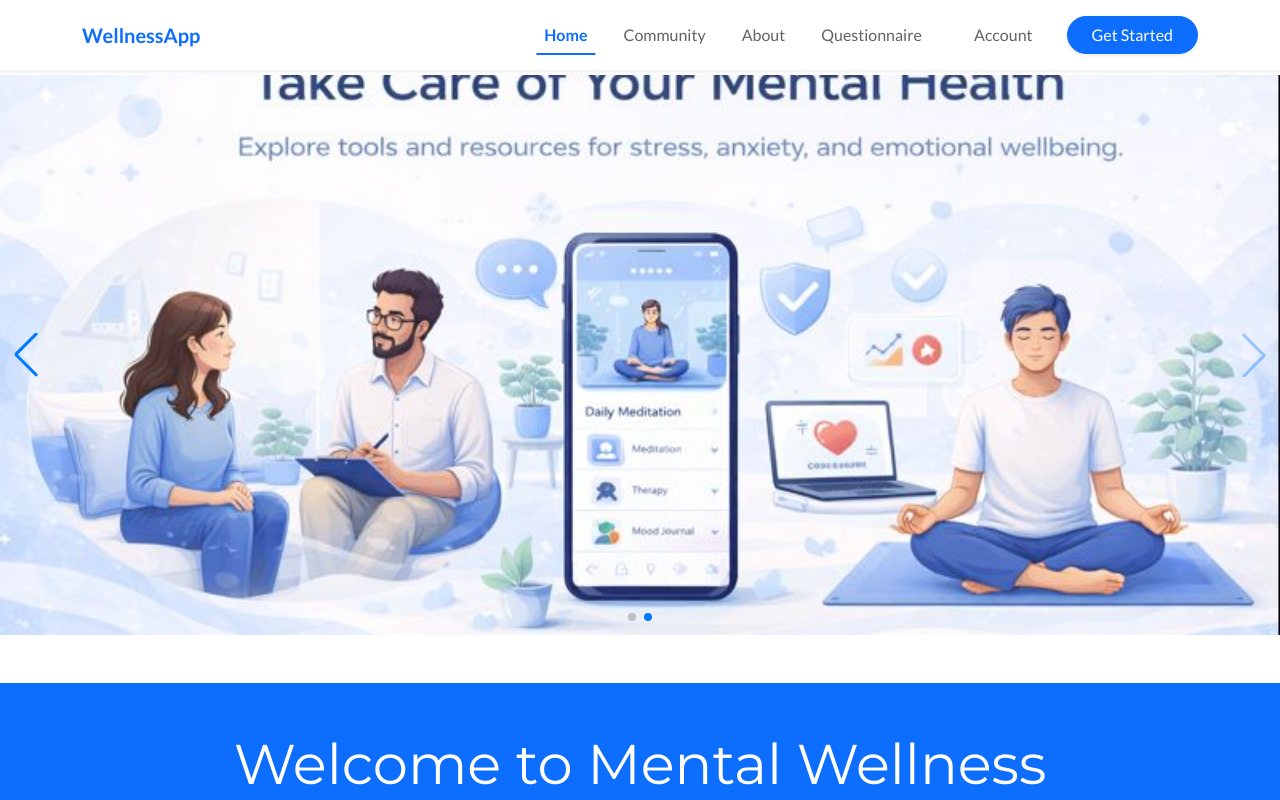
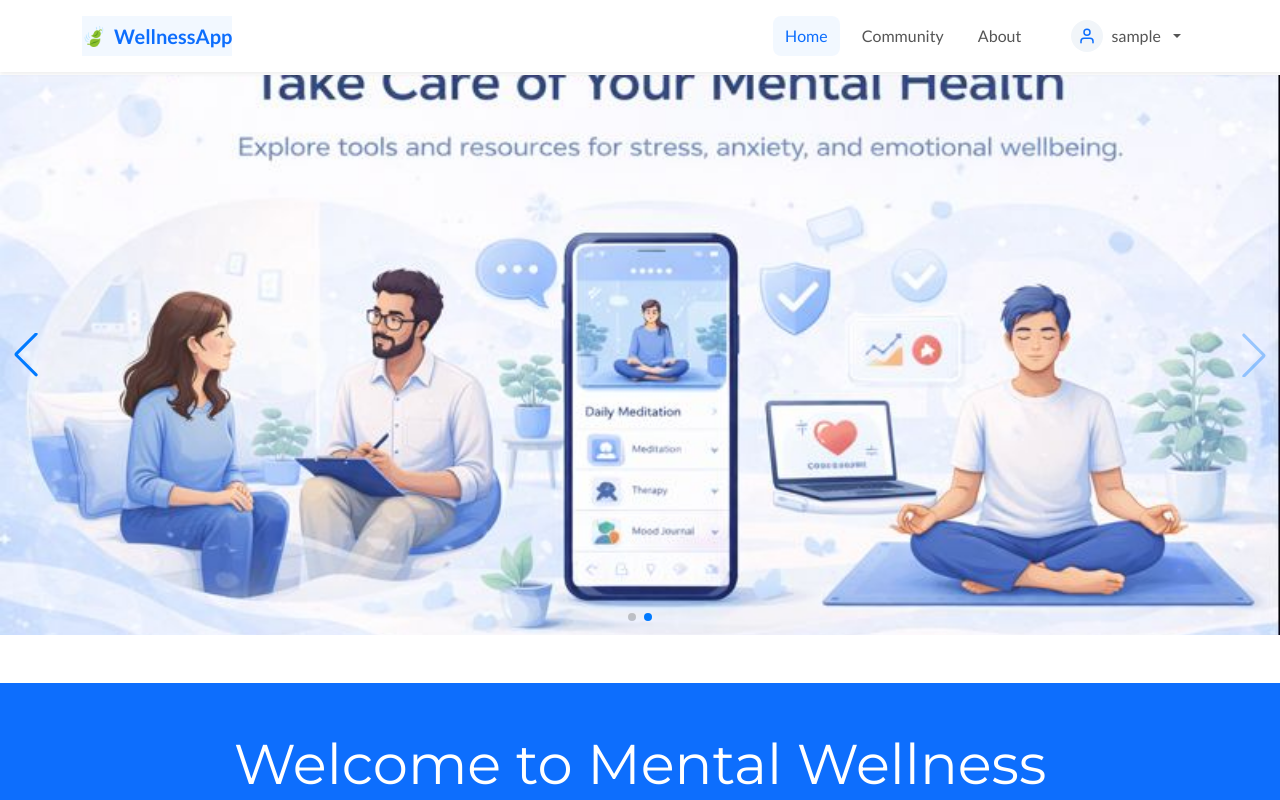
Before and after one commit to Raxxit/Wellness-app, a Vue app: page / in a window 1280 px wide. Shown: the top 800 px of the page. Built offline with nearby package versions, Linux system fonts and the light colour scheme; sample sign-in values are in the browser's storage.

Commit message:
added resources and login and profile page to this version

```diff
--- a/src/components/AppNavbar.vue
+++ b/src/components/AppNavbar.vue
@@ -1,63 +1,154 @@
 <script setup>
-import { ref } from 'vue';
-import { RouterLink } from 'vue-router';
+import { ref, onMounted, watch } from 'vue';
+import { RouterLink, useRouter, useRoute } from 'vue-router';
+
+const router = useRouter();
+const route = useRoute();
 
 const isNavOpen = ref(false);
+const isLoggedIn = ref(false);
+const userName = ref('');
+
+const checkAuthStatus = () => {
+  const token = localStorage.getItem('token');
+  const user = localStorage.getItem('user');
+
+  isLoggedIn.value = !!token;
+
+  if (user && isLoggedIn.value) {
+    try {
+      const parsedUser = JSON.parse(user);
+
+      userName.value = parsedUser.username || 'User';
+    } catch (e) {
+      userName.value = 'User';
+    }
+  }
+};
+
+const handleLogout = () => {
+  localStorage.removeItem('token');
+  localStorage.removeItem('user');
+  isLoggedIn.value = false;
+  userName.value = '';
+  router.push('/login');
+};
+
+onMounted(() => {
+  checkAuthStatus();
+});
+
+watch(() => route.fullPath, () => {
+  checkAuthStatus();
+  isNavOpen.value = false;
+});
 </script>
 
 <template>
   <nav class="navbar navbar-expand-lg fixed-top bg-white shadow-sm">
     <div class="container">
 
-      <RouterLink class="navbar-brand fw-bold" to="/">
+      <RouterLink class="navbar-brand fw-bold d-flex align-items-center" to="/">
+        <span class="brand-icon me-2">🍃</span>
         Wellness<span class="text-primary">App</span>
       </RouterLink>
 
-      <button class="navbar-toggler border-0" type="button" data-bs-toggle="collapse" data-bs-target="#mainNav"
-        aria-controls="mainNav" aria-expanded="false" aria-label="Toggle navigation" @click="isNavOpen = !isNavOpen">
+      <button class="navbar-toggler border-0 p-0" type="button" @click="isNavOpen = !isNavOpen" aria-controls="mainNav"
+        :aria-expanded="isNavOpen" aria-label="Toggle navigation">
         <span class="navbar-toggler-icon"></span>
       </button>
 
-      <div class="collapse navbar-collapse" id="mainNav">
+      <div class="collapse navbar-collapse" :class="{ 'show': isNavOpen }" id="mainNav">
         <ul class="navbar-nav ms-auto align-items-center">
 
-          <li class="nav-item" v-for="item in ['Home', 'Community', 'About', 'Questionnaire']" :key="item">
+          <li class="nav-item" v-for="item in ['Home', 'Community', 'About']" :key="item">
             <RouterLink class="nav-link custom-link" :to="item === 'Home' ? '/' : `/${item.toLowerCase()}`">
               {{ item }}
             </RouterLink>
           </li>
 
           <li class="nav-item dropdown ms-lg-3">
-            <a class="btn nav-link custom-link" href="#" role="button" data-bs-toggle="dropdown" aria-expanded="false">
-              Account
+            <a class="nav-link custom-link dropdown-toggle d-flex align-items-center gap-2" href="#" role="button"
+              data-bs-toggle="dropdown" aria-expanded="false">
+
+              <div class="user-avatar-bg">
+                <svg xmlns="http://www.w3.org/2000/svg" width="18" height="18" viewBox="0 0 24 24" fill="none"
+                  stroke="currentColor" stroke-width="2" stroke-linecap="round" stroke-linejoin="round">
+                  <path d="M20 21v-2a4 4 0 0 0-4-4H8a4 4 0 0 0-4 4v2"></path>
+                  <circle cx="12" cy="7" r="4"></circle>
+                </svg>
+              </div>
+
+              <span class="fw-medium">{{ isLoggedIn ? userName : 'Account' }}</span>
             </a>
-            <ul class="dropdown-menu dropdown-menu-end shadow border-0 mt-2">
+
+            <ul class="dropdown-menu dropdown-menu-end shadow-lg border-0 mt-3 p-2 rounded-3 animate-slide">
+
+              <template v-if="!isLoggedIn">
                 <li>
-                <RouterLink class="dropdown-item" to="/login">Login</RouterLink>
+                  <RouterLink class="dropdown-item rounded-2" to="/login">Login</RouterLink>
                 </li>
                 <li>
-                <RouterLink class="dropdown-item" to="/register">Register</RouterLink>
+                  <RouterLink class="dropdown-item rounded-2" to="/register">Register</RouterLink>
                 </li>
+              </template>
 
+              <template v-else>
                 <li>
-                <RouterLink class="dropdown-item" to="/resources">Resources</RouterLink>
-              </li>
-
-
-              <li>
-                <hr class="dropdown-divider">
+                  <div class="px-3 py-2 text-muted small text-uppercase fw-bold">Menu</div>
                 </li>
                 <li>
-                <RouterLink class="dropdown-item" to="/profile">Profile</RouterLink>
+                  <RouterLink class="dropdown-item rounded-2 d-flex align-items-center gap-2" to="/profile">
+                    <svg width="16" height="16" viewBox="0 0 24 24" fill="none" stroke="currentColor" stroke-width="2">
+                      <path d="M20 21v-2a4 4 0 0 0-4-4H8a4 4 0 0 0-4 4v2"></path>
+                      <circle cx="12" cy="7" r="4"></circle>
+                    </svg>
+                    My Profile
+                  </RouterLink>
                 </li>
                 <li>
-                <RouterLink class="dropdown-item" to="/report">Report</RouterLink>
+                  <RouterLink class="dropdown-item rounded-2 d-flex align-items-center gap-2" to="/report">
+                    <svg width="16" height="16" viewBox="0 0 24 24" fill="none" stroke="currentColor" stroke-width="2">
+                      <path d="M14 2H6a2 2 0 0 0-2 2v16a2 2 0 0 0 2 2h12a2 2 0 0 0 2-2V8z"></path>
+                      <polyline points="14 2 14 8 20 8"></polyline>
+                      <line x1="16" y1="13" x2="8" y2="13"></line>
+                      <line x1="16" y1="17" x2="8" y2="17"></line>
+                      <polyline points="10 9 9 9 8 9"></polyline>
+                    </svg>
+                    My Reports
+                  </RouterLink>
                 </li>
+                <li>
+                  <RouterLink class="dropdown-item rounded-2 d-flex align-items-center gap-2" to="/questionnaire">
+                    <svg width="16" height="16" viewBox="0 0 24 24" fill="none" stroke="currentColor" stroke-width="2"
+                      stroke-linecap="round" stroke-linejoin="round">
+                      <polygon
+                        points="12 2 15.09 8.26 22 9.27 17 14.14 18.18 21.02 12 17.77 5.82 21.02 7 14.14 2 9.27 8.91 8.26 12 2">
+                      </polygon>
+                    </svg>
+                    Questionnaire
+                  </RouterLink>
+                </li>
+                <li>
+                  <hr class="dropdown-divider my-2">
+                </li>
+                <li>
+                  <button class="dropdown-item rounded-2 text-danger d-flex align-items-center gap-2"
+                    @click="handleLogout">
+                    <svg width="16" height="16" viewBox="0 0 24 24" fill="none" stroke="currentColor" stroke-width="2">
+                      <path d="M9 21H5a2 2 0 0 1-2-2V5a2 2 0 0 1 2-2h4"></path>
+                      <polyline points="16 17 21 12 16 7"></polyline>
+                      <line x1="21" y1="12" x2="9" y2="12"></line>
+                    </svg>
+                    Logout
+                  </button>
+                </li>
+              </template>
             </ul>
           </li>
 
-          <li class="nav-item ms-lg-3 mt-3 mt-lg-0">
-            <RouterLink to="/register" class="btn btn-primary px-4 rounded-pill shadow-sm">
+          <li class="nav-item ms-lg-3 mt-3 mt-lg-0" v-if="!isLoggedIn">
+            <RouterLink to="/register" class="btn btn-primary px-4 py-2 rounded-pill shadow-sm fw-semibold">
               Get Started
             </RouterLink>
           </li>
@@ -69,86 +160,113 @@ const isNavOpen = ref(false);
 </template>
 
 <style scoped>
-/* --- 1. NAVBAR BASE STYLES --- */
 .navbar {
-  padding-top: 15px;
-  padding-bottom: 15px;
+  padding: 12px 0;
+  transition: all 0.3s ease;
 }
 
-/* --- 2. LINK ANIMATIONS --- */
+.brand-icon {
+  font-size: 1.2rem;
+}
+
+/* Custom Link Styling */
 .custom-link {
   font-weight: 500;
-  color: #636262;
-  margin: 0 10px;
+  color: #555;
+  margin: 0 5px;
+  padding: 8px 12px !important;
+  border-radius: 8px;
+  transition: all 0.2s ease;
   position: relative;
-  transition: color 0.3s ease;
 }
 
-.custom-link::after {
-  content: '';
-  position: absolute;
-  width: 0;
-  height: 2px;
-  bottom: 0;
-  left: 50%;
-  background-color: #0d6efd;
-  transition: all 0.3s ease-in-out;
-  transform: translateX(-50%);
+.custom-link:hover,
+.router-link-active {
+  color: #0d6efd;
+  background-color: rgba(13, 110, 253, 0.05);
 }
 
-.custom-link:hover {
+/* User Avatar Styling */
+.user-avatar-bg {
+  width: 32px;
+  height: 32px;
+  background-color: #f1f5f9;
+  border-radius: 50%;
+  display: flex;
+  align-items: center;
+  justify-content: center;
   color: #0d6efd;
+  transition: all 0.2s;
 }
 
-.custom-link:hover::after {
-  width: 100%;
+.nav-link:hover .user-avatar-bg {
+  background-color: #0d6efd;
+  color: white;
 }
 
-.router-link-active:not(.btn) {
-  color: #0d6efd;
-  font-weight: 600;
+/* Dropdown Menu Polish */
+.dropdown-menu {
+  border-radius: 12px;
+  min-width: 220px;
+  padding: 8px;
+  border: 1px solid rgba(0, 0, 0, 0.05);
 }
 
-.router-link-active:not(.btn)::after {
-  width: 100%;
+.dropdown-item {
+  padding: 8px 12px;
+  font-size: 0.95rem;
+  color: #4b5563;
+  transition: all 0.2s;
 }
 
-/* --- 3. DROPDOWN ANIMATION (DESKTOP ONLY) --- */
+.dropdown-item:hover {
+  background-color: #f8f9fa;
+  color: #0d6efd;
+  transform: translateX(3px);
+}
+
+.dropdown-item.text-danger:hover {
+  background-color: #fef2f2;
+  color: #dc3545;
+}
+
+/* Animation for Dropdown (Desktop) */
 @media (min-width: 992px) {
-  .dropdown-menu {
+  .animate-slide {
     display: block;
     opacity: 0;
     visibility: hidden;
     transform: translateY(10px);
-    transition: all 0.3s ease;
+    transition: all 0.2s cubic-bezier(0.165, 0.84, 0.44, 1);
   }
 
-  .nav-item.dropdown:hover .dropdown-menu {
+  .nav-item.dropdown:hover .animate-slide {
     opacity: 1;
     visibility: visible;
     transform: translateY(0);
   }
 }
 
-/* --- 4. MOBILE ADJUSTMENTS --- */
+/* Mobile Styling */
 @media (max-width: 991px) {
   .navbar-collapse {
     background: white;
     padding: 20px;
     margin-top: 15px;
-    border-radius: 10px;
-    box-shadow: 0 10px 30px rgba(0, 0, 0, 0.1);
-  }
-
-  .navbar {
-    padding: 15px 0;
+    border-radius: 16px;
+    box-shadow: 0 4px 20px rgba(0, 0, 0, 0.08);
   }
 
   .dropdown-menu {
     border: none;
     box-shadow: none;
-    padding-left: 20px;
-    margin-top: 0;
+    padding-left: 10px;
+    margin-top: 5px;
+    background-color: #f8f9fa;
+  }
+
+  .nav-item {
+    margin-bottom: 5px;
   }
 }
 </style>
--- a/src/views/Profile.vue
+++ b/src/views/Profile.vue
@@ -207,7 +207,7 @@ const fetchUserProfile = async () => {
       return;
     }
 
-    const response = await fetch('http://127.0.0.1:5000/api/profile', {
+    const response = await fetch('/api/profile', {
       method: 'GET',
       headers: {
         'Authorization': `Bearer ${token}`,
```
Also changed, not shown: src/router/index.js (+4 -3 lines), src/views/login.vue (+42 -45 lines), 1 other file (tests, documents, lock files or other folders). Lines whose indentation alone changed are shown as unchanged.
